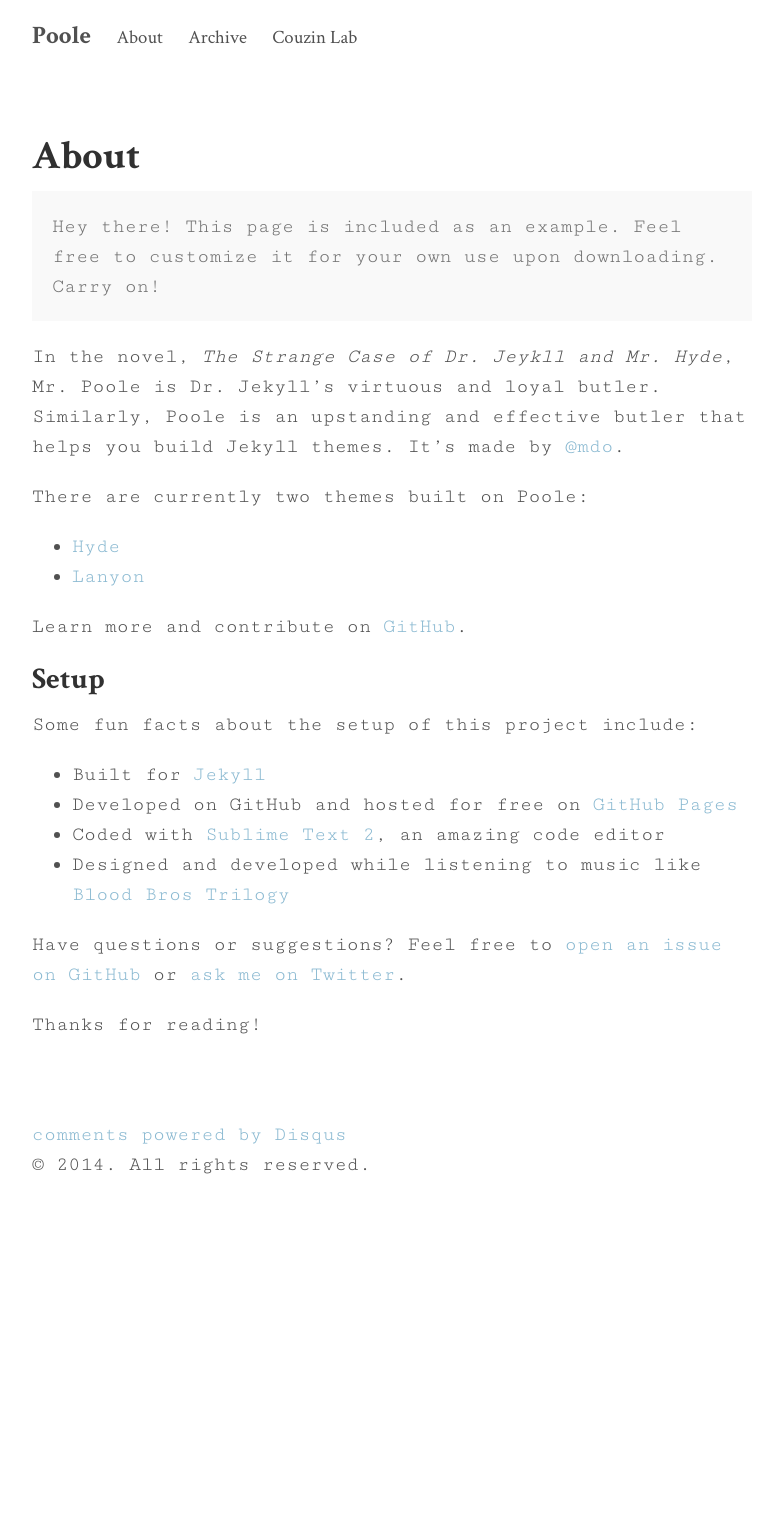
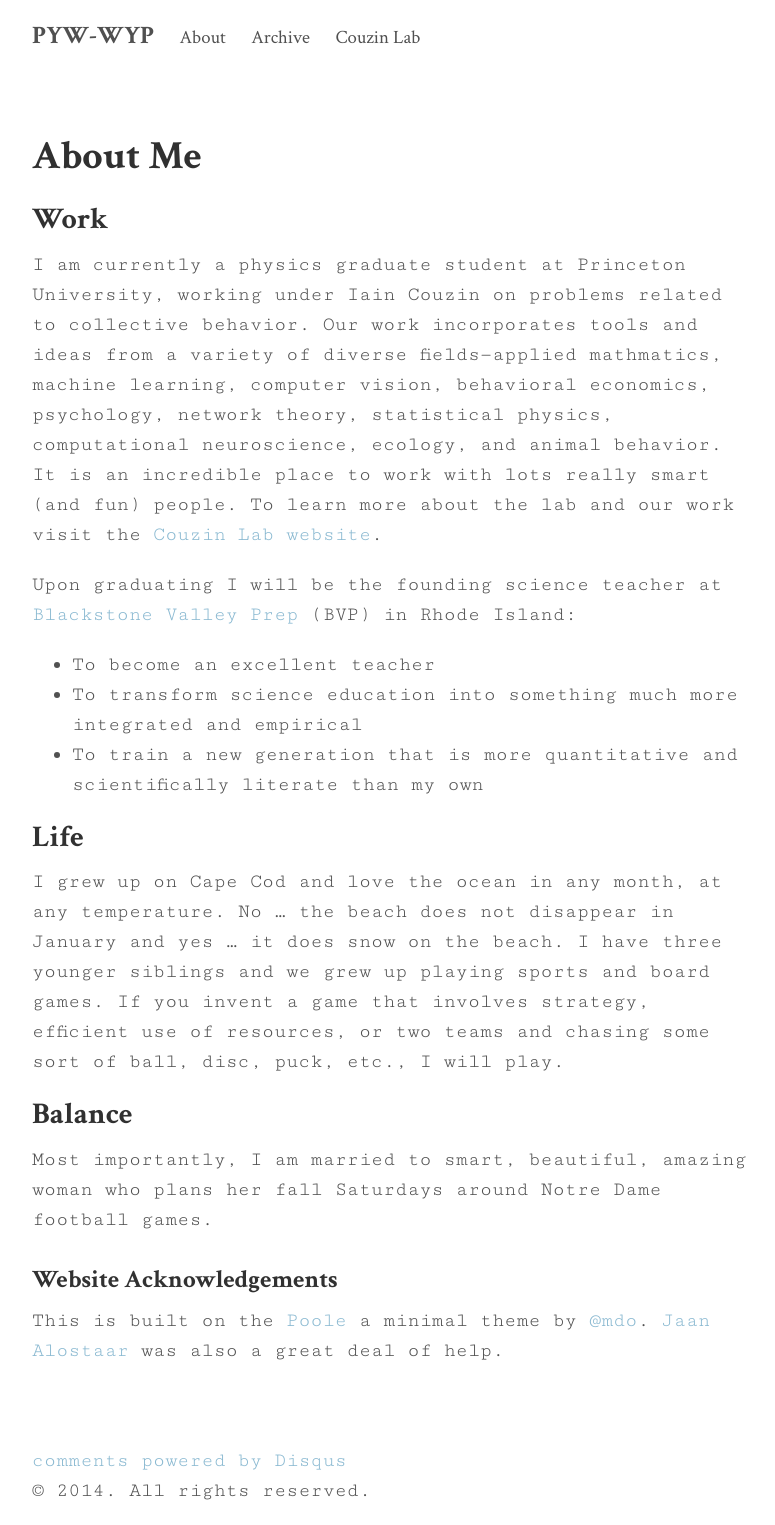
Before and after one commit to capecodcid/capecodcid.github.io, a Jekyll site: the page built from about.md, in a window 1280 px wide. Shown: the whole page, without its empty margins (248-1023 px from the left). Built offline with Jekyll 4.4.1, drawn with Linux system fonts in a browser that asks for light colours; some web fonts are replaced; Markdown is read by kramdown in place of the engine named in the settings; comment, search, counter and statistics services are not loaded.

Commit message:
added about page

```diff
--- a/_config.yml
+++ b/_config.yml
@@ -6,9 +6,9 @@ pygments:         true
 permalink:        pretty
 
 # Setup
-title:            Poole
-tagline:          The Jekyll Butler
-description:      Base theme for Jekyll themes by @mdo.
+title:            PYW-WYP
+tagline:          Science and Education
+description:      Personal webpage of Andrew Hartnett.
 url:              http://capecodcid.github.io
 
 pages_list:
@@ -39,4 +39,4 @@ paginate:         1
 version:          1.0.0
 
 github:
-  repo:           https://github.com/poole/poole
+  repo:           https://github.com/capecodcid/capecodcid.io
--- a/about.md
+++ b/about.md
@@ -1,30 +1,25 @@
 ---
 layout: page
-title: About
+title: About Me
+description: Ecologist, Physicist, and Teacher
+tags: [about]
 ---
 
-<p class="message">
-  Hey there! This page is included as an example. Feel free to customize it for your own use upon downloading. Carry on!
-</p>
+##Work
+I am currently a physics graduate student at Princeton University, working under Iain Couzin on problems related to collective behavior.  Our work incorporates tools and ideas from a variety of diverse fields---applied mathmatics, machine learning, computer vision, behavioral economics, psychology, network theory, statistical physics, computational neuroscience, ecology, and animal behavior.  It is an incredible place to work with lots really smart (and fun) people.  To learn more about the lab and our work visit the [Couzin Lab website](http://icouzin.princeton.edu).
 
-In the novel, *The Strange Case of Dr. Jeykll and Mr. Hyde*, Mr. Poole is Dr. Jekyll's virtuous and loyal butler. Similarly, Poole is an upstanding and effective butler that helps you build Jekyll themes. It's made by [@mdo](https://twitter.com/mdo).
+Upon graduating I will be the founding science teacher at [Blackstone Valley Prep](http://www.bvprep.blogspot.com/) (BVP) in Rhode Island:
 
-There are currently two themes built on Poole:
+* To become an excellent teacher
+* To transform science education into something much more integrated and empirical
+* To train a new generation that is more quantitative and scientifically literate than my own
 
-* [Hyde](http://hyde.getpoole.com)
-* [Lanyon](http://lanyon.getpoole.com)
+##Life
+I grew up on Cape Cod and love the ocean in any month, at any temperature.  No ... the beach does not disappear in January and yes ... it does snow on the beach.  I have three younger siblings and we grew up playing sports and board games.  If you invent a game that involves strategy, efficient use of resources, or two teams and chasing some sort of ball, disc, puck, etc., I will play.
 
-Learn more and contribute on [GitHub](https://github.com/poole).
+##Balance
+Most importantly, I am married to smart, beautiful, amazing woman who plans her fall Saturdays around Notre Dame football games.
 
-## Setup
 
-Some fun facts about the setup of this project include:
-
-* Built for [Jekyll](http://jekyllrb.com)
-* Developed on GitHub and hosted for free on [GitHub Pages](https://pages.github.com)
-* Coded with [Sublime Text 2](http://sublimetext.com), an amazing code editor
-* Designed and developed while listening to music like [Blood Bros Trilogy](https://soundcloud.com/maddecent/sets/blood-bros-series)
-
-Have questions or suggestions? Feel free to [open an issue on GitHub](https://github.com/poole/issues/new) or [ask me on Twitter](https://twitter.com/mdo).
-
-Thanks for reading!
+### Website Acknowledgements
+This is built on the [Poole](https://github.com/poole) a minimal theme by [@mdo](https://twitter.com/mdo). [Jaan Alostaar](https://jaan.io/) was also a great deal of help.
```
Also changed, not shown: about2.md (added, +30 -0 lines).
